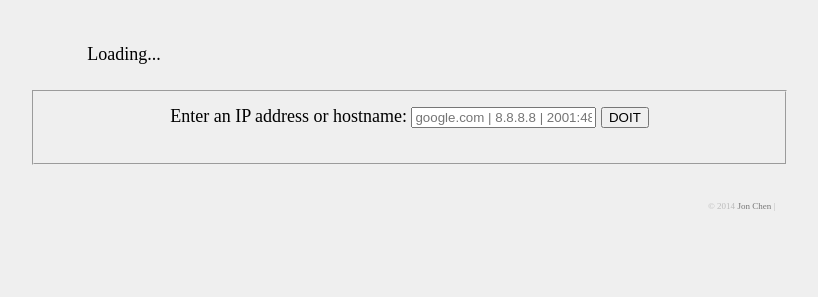
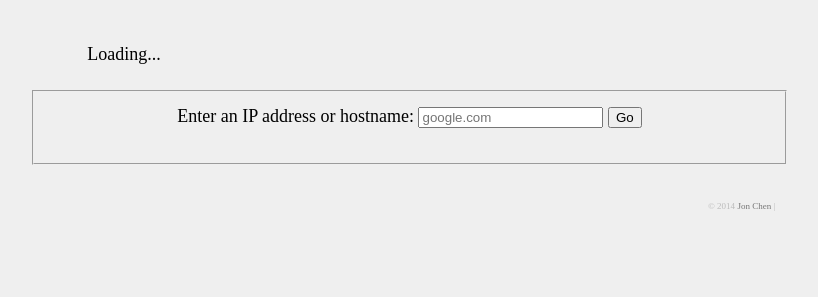
Before and after one commit to bsdlp/mtrpy, a Flask app: template app/templates/index.html in a window 1280 px wide. Shown: the part 260-557 px from the top of the page, without its empty margins (244-1062 px from the left). Run offline with Flask 2, Linux system fonts and the light colour scheme; the template is opened without the code that fills it, so the values that code supplies are empty; some libraries are stand-ins or nearby versions.

Commit message:
filters the form element wording

```diff
--- a/app/templates/index.html
+++ b/app/templates/index.html
@@ -19,7 +19,7 @@
             <div class="mtrWindowForm">
                 <fieldset>
                     <form class="mtrForm" action="/reqForm" id="mtrForm">
-                        <label class="formLabel" for="remoteTarget">Enter an IP address or hostname: </label><input type="text" name="remoteTarget" placeholder="google.com | 8.8.8.8 | 2001:4860:4860::8888" id="hostName"> <input type="submit" value="DOIT" id="mtrFormDOIT"> <button id="hideButton">Hide</button>
+                        <label class="formLabel" for="remoteTarget">Enter an IP address or hostname: </label><input type="text" name="remoteTarget" placeholder="google.com" id="hostName"> <input type="submit" value="Go" id="mtrFormDOIT"> <button id="hideButton">Hide</button>
                     </form>
                 </fieldset>
             </div>
```
